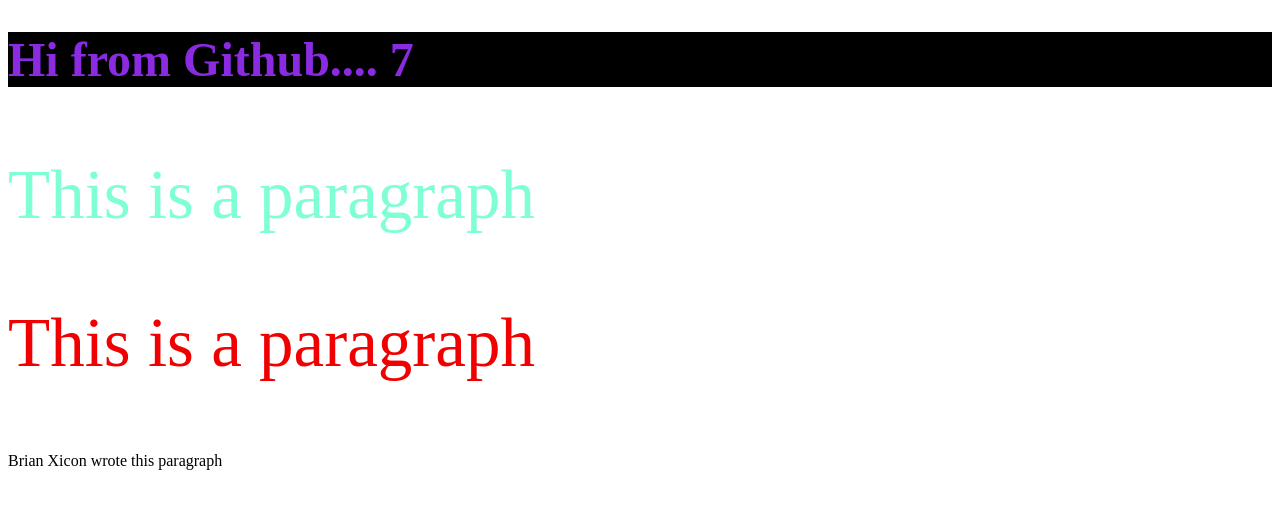
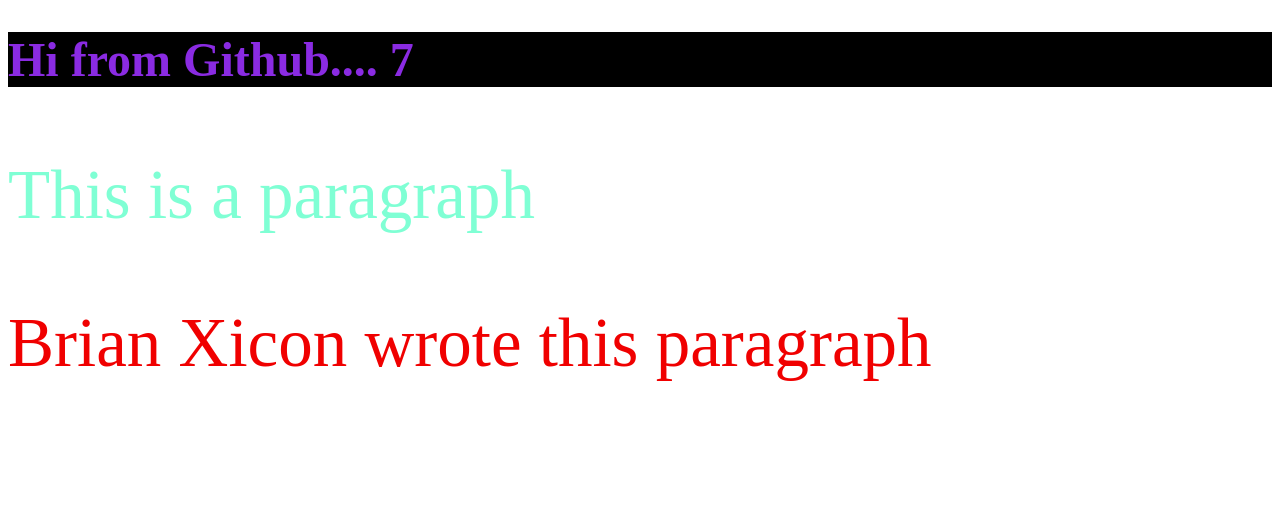
Before and after one commit to j-vandy/secoms319, a plain HTML site: page index.html in a window 1280 px wide. Drawn offline with Linux system fonts and the light colour scheme.

Commit message:
fixing stuff

```diff
--- a/index.html
+++ b/index.html
@@ -10,8 +10,7 @@
 <body>
     <h1 class="bigfont">Hi from Github.... 7</h1>
     <p class="jackson">This is a paragraph</p>
-    <p class="brian">This is a paragraph</p>
-    <p>Brian Xicon wrote this paragraph</p>
+    <p class="brian">Brian Xicon wrote this paragraph</p>
 
 </body>
 </html>
```
